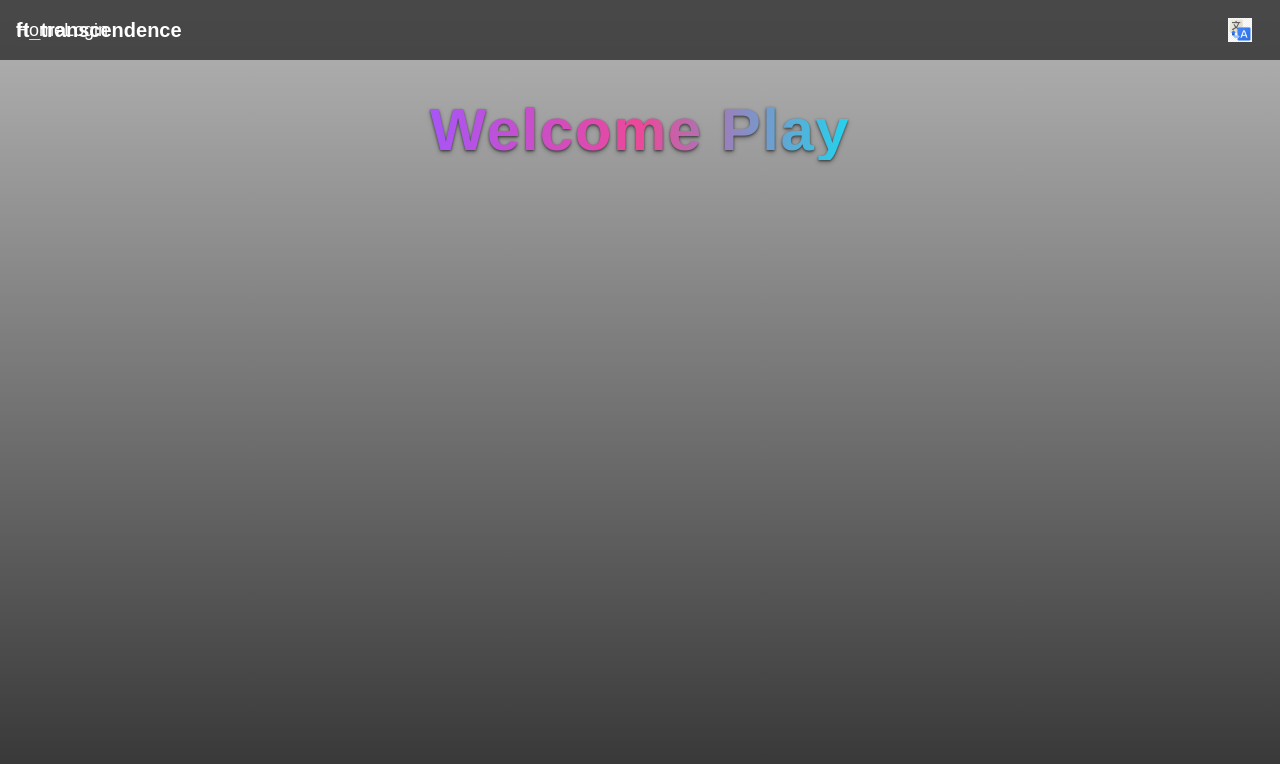
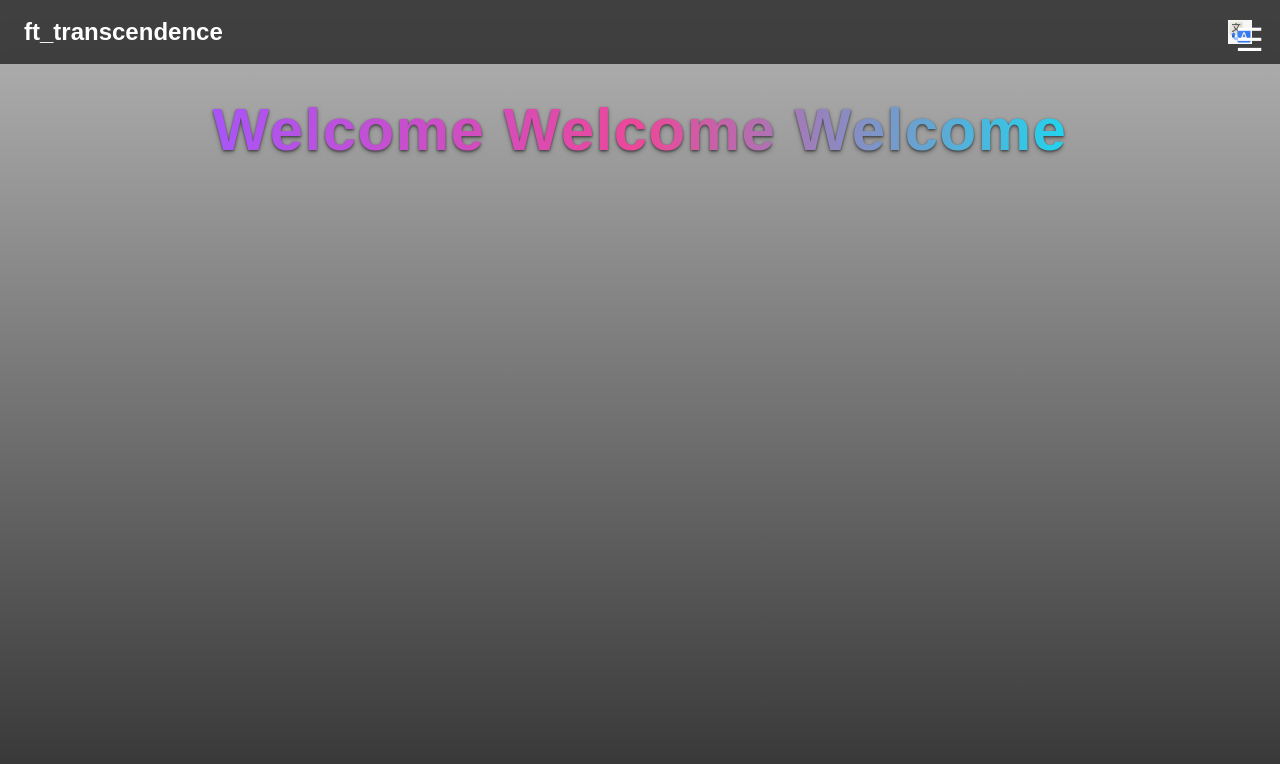
Before and after one commit to Cimeci/ft_transcendence, a website built with Vite: page index.html in a window 1280 px wide. Built offline with nearby package versions, Linux system fonts and the light colour scheme; files whose address does not match are found by name.

Commit message:
[feat]: manage navbar simple

```diff
--- a/src/components/navbar.ts
+++ b/src/components/navbar.ts
@@ -56,53 +56,46 @@ langDropdownContainer.appendChild(langMenu);
 
 export function createNavbar(routes: { [key: string]: string }): HTMLElement {
 	const nav = document.createElement('nav');
-  nav.className = 'p-4 text-white flex justify-between items-center fixed top-0 left-0 right-0 w-full z-50 bg-[#242424]/75 backdrop-blur-sm';
+	nav.className = 'navbar-burger p-4 text-white flex items-center justify-between fixed top-0 left-0 right-0 w-full z-50 bg-[#242424]/75 backdrop-blur-sm';
 
-  const leftItemsContainer = document.createElement('div');
-  leftItemsContainer.className = 'absolute left-4 top-1/2 transform -translate-y-1/2 flex items-center space-x-4';
+	// Logo à gauche
+	const logo = document.createElement('a');
+	logo.href = '/';
+	logo.setAttribute('data-link', '');
+	logo.textContent = 'ft_transcendence';
+	logo.className = 'font-bold text-lg md:text-xl lg:text-2xl px-2';
+	nav.appendChild(logo);
 
-  const textLogoLink = document.createElement('a');
-  textLogoLink.href = '/';
-  textLogoLink.setAttribute('data-link', '');
-  textLogoLink.textContent = 'ft_transcendence';
-  textLogoLink.className = `transition-all duration-300 hover:scale-90 transform font-bold text-sm md:text-base lg:text-xl`;
-  leftItemsContainer.appendChild(textLogoLink);
+	// Container à droite (langue + burger)
+	const rightContainer = document.createElement('div');
+	rightContainer.className = 'flex items-center gap-2';
 
-  nav.appendChild(leftItemsContainer);
+	// Bouton burger à droite
+	const hamburgerBtn = document.createElement('button');
+	hamburgerBtn.className = 'hamburger-btn-burger';
+	hamburgerBtn.innerHTML = '☰';
+	rightContainer.appendChild(hamburgerBtn);
 
+	// Langue à droite
+	rightContainer.appendChild(langDropdownContainer);
+	nav.appendChild(rightContainer);
+
+	// Menu burger (slide-in depuis la droite)
 	const navLinks = document.createElement('div');
-  navLinks.className = 'navbar-links';
+	navLinks.className = 'navbar-links-burger';
 	for (const path in routes) {
 		const link = document.createElement('a');
 		link.href = path;
 		link.textContent = routes[path];
 		link.setAttribute('data-link', '');
-    link.className = `lg:text-lg transition-all duration-300 hover:text-[#C3BABA] hover:font-bold hover:scale-125 transform`;
+		link.className = 'px-2 py-1 lg:text-lg transition-all duration-300 hover:text-[#C3BABA] hover:font-bold hover:scale-110';
 		navLinks.appendChild(link);
 	}
 	nav.appendChild(navLinks);
 
-  const rightItemsContainer = document.createElement('div');
-  rightItemsContainer.className = 'absolute right-4 top-1/2 transform -translate-y-1/2 flex items-center space-x-4';
-  rightItemsContainer.appendChild(langDropdownContainer);
-  nav.appendChild(rightItemsContainer);
-
-  const hamburgerBtn = document.createElement('button');
-  hamburgerBtn.className = 'hamburger-btn';
-  hamburgerBtn.innerHTML = '☰';
 	hamburgerBtn.addEventListener('click', () => {
 		navLinks.classList.toggle('open');
 	});
-  nav.appendChild(hamburgerBtn);
-
-  window.addEventListener('resize', () => {
-    if (window.innerWidth >= 768) {
-      navLinks.classList.remove('open');
-    }
-  });
-  if (window.innerWidth >= 768) {
-    navLinks.classList.remove('open');
-  }
 
 	return nav;
 }
--- /dev/null
+++ b/src/pages/home.ts
@@ -0,0 +1,29 @@
+import '../style.css';
+import { translations } from '../i18n';
+import { getCurrentLang } from '../components/navbar';
+
+export function HomePage(): HTMLElement {
+	const mainContainer = document.createElement('div');
+	mainContainer.className = 'Parent p-5';
+
+	const titleContainer = document.createElement('div');
+	titleContainer.className = 'w-full text-center mt-4';
+
+	const pageTitle = document.createElement('h1');
+    pageTitle.className = `
+        text-5xl font-bold text-transparent bg-clip-text bg-gradient-to-r
+        from-purple-500 via-pink-500 to-cyan-400
+        tracking-wide
+        [filter:drop-shadow(0_1px_1px_rgba(0,0,0,0.5))_drop-shadow(0_2px_2px_rgba(0,0,0,0.3))]
+        md:text-6xl
+        inline-block
+    `;
+
+    pageTitle.textContent = translations[getCurrentLang()].welcome + " " + translations[getCurrentLang()].welcome + " " + translations[getCurrentLang()].welcome;
+
+	titleContainer.appendChild(pageTitle);
+
+	mainContainer.appendChild(titleContainer);
+
+	return mainContainer;
+}
--- a/src/pages/main.ts
+++ /dev/null
@@ -1,29 +0,0 @@
-import '../style.css';
-import { translations } from '../i18n';
-import { getCurrentLang } from '../components/navbar';
-
-export function HomePage(): HTMLElement {
-	const mainContainer = document.createElement('div');
-	mainContainer.className = 'Parent p-5';
-
-	const titleContainer = document.createElement('div');
-	titleContainer.className = 'w-full text-center mt-4';
-
-	const pageTitle = document.createElement('h1');
-    pageTitle.className = `
-        text-5xl font-bold text-transparent bg-clip-text bg-gradient-to-r
-        from-purple-500 via-pink-500 to-cyan-400
-        tracking-wide
-        [filter:drop-shadow(0_1px_1px_rgba(0,0,0,0.5))_drop-shadow(0_2px_2px_rgba(0,0,0,0.3))]
-        md:text-6xl
-        inline-block
-    `;
-
-    pageTitle.textContent = translations[getCurrentLang()].welcome + " " + translations[getCurrentLang()].play;
-
-	titleContainer.appendChild(pageTitle);
-
-	mainContainer.appendChild(titleContainer);
-
-	return mainContainer;
-}
--- a/src/routes.ts
+++ b/src/routes.ts
@@ -1,6 +1,6 @@
 import './style.css';
 import { createNavbar, getCurrentLang } from './components/navbar';
-import { HomePage } from './pages/main';
+import { HomePage } from './pages/home';
 import { LoginPage } from './pages/login';
 import { translations } from './i18n';
 
--- a/src/style.css
+++ b/src/style.css
@@ -75,8 +75,7 @@ body {
 	min-height: 100vh;
 	min-width: 320px;
 	padding: 0 1rem;
-	background-image: linear-gradient(rgba(10, 10, 10, 0.3), rgba(0, 0, 0, 0.8)),
-										url('../background.jpg');
+	background-image: linear-gradient(rgba(10, 10, 10, 0.3), rgba(0, 0, 0, 0.8)), url('../transcendence_bg.png');
 	background-size: cover;
 	background-position: center center;
 	background-repeat: no-repeat;
@@ -124,59 +123,67 @@ body::before {
 	}
 }
 
-/* --- Navbar burger menu CSS --- */
-.navbar-links {
-  display: none;
-  flex-direction: column;
-  position: absolute;
-  top: 100%;
+.navbar-burger {
+  display: flex;
+  align-items: center;
+  justify-content: space-between;
+  position: fixed;
+  top: 0;
   left: 0;
+  right: 0;
   width: 100vw;
+  z-index: 1000;
   background: #242424cc;
-  color: white;
-  text-align: center;
-  z-index: 100;
-  padding: 1rem 0;
+  backdrop-filter: blur(4px);
 }
 
-.navbar-links.open {
-  display: flex;
-}
-
-@media (min-width: 768px) {
-  .navbar-links {
-    display: flex !important;
-    position: static;
-    flex-direction: row;
-    background: transparent;
-    color: inherit;
-    width: auto;
-    padding: 0;
-  }
-  .navbar-links.open {
-    display: flex !important;
-  }
-}
-
-.hamburger-btn {
+.hamburger-btn-burger {
+  z-index: 3001;
   display: block;
-  position: absolute;
-  right: 1rem;
-  top: 1rem;
   background: transparent;
   border: none;
   font-size: 2rem;
   color: white;
-  z-index: 101;
   cursor: pointer;
+  margin-left: auto;
+  position: fixed;
+  top: 1rem;
+  right: 1rem;
 }
 
-@media (min-width: 768px) {
-  .hamburger-btn {
-    display: none;
-  }
+.navbar-links-burger {
+  display: flex;
+  flex-direction: column;
+  position: fixed;
+  top: 0;
+  right: -10vw;
+  width: 5vw;
+  height: 100vh;
+  background: #242424;
+  color: white;
+  text-align: right;
+  z-index: 2000;
+  padding: 4rem 2rem 2rem 2rem;
+  border-left: 2px solid #00d45f;
+  box-shadow: -2px 0 8px rgba(0,0,0,0.2);
+  transition: right 0.3s cubic-bezier(.4,0,.2,1);
 }
-/* --- End Navbar burger menu CSS --- */
+
+.navbar-links-burger.open {
+  right: 0;
+}
+
+.close-btn-burger {
+  position: absolute;
+  top: 1rem;
+  left: 1rem;
+  background: transparent;
+  border: none;
+  font-size: 2rem;
+  color: #00bcd4;
+  cursor: pointer;
+  z-index: 3002;
+}
 
 h2 {
 	font-size: 2.5em;
```
Lines whose indentation alone changed are shown as unchanged.
